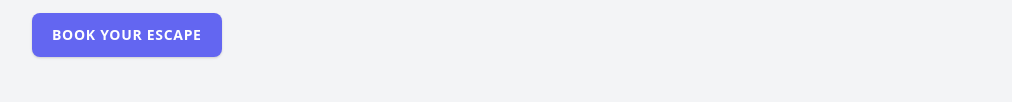
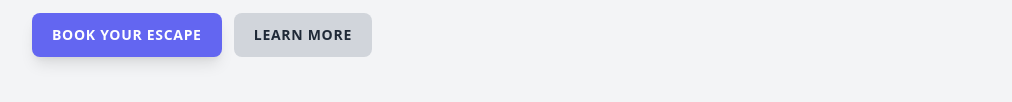
Before and after one commit to oktalk/using-tailwindcss, a website built with Vite: page index.html in a window 1280 px wide. Shown: the part 308-410 px from the top of the page, without its empty margins (128-1140 px from the left). Built offline with nearby package versions, Linux system fonts and the light colour scheme; files whose address does not match are found by name.

Commit message:
remove duplication with @apply

```diff
--- a/index.html
+++ b/index.html
@@ -27,9 +27,10 @@
         <p class="text-sm md:text-base text-gray-600 mb-4">Lorem ipsum dolor, sit amet consectetur adipisicing elit.
           Laudantium quisquam ducimus, necessitatibus tempore odit soluta ratione facilis reprehenderit cum, ad nostrum,
           temporibus possimus repellendus officiis sunt impedit neque excepturi voluptatibus!</p>
-        <a href="#"
-          class="transform hover:-translate-y-0.5 transition hover:bg-indigo-400 focus:outline-none focus:ring focus:ring-offset-2 focus:ring-indigo-500 focus:ring-opacity-50 active:bg-indigo-500 inline-block px-5 py-3 shadow uppercase tracking-wider font-semibold text-sm bg-indigo-500 text-white rounded-lg">Book
-          your escape</a>
+        <div class="space-x-2">
+          <a href="#" class="btn btn-primary shadow-lg transform hover:-translate-y-0.5 transition">Book your escape</a>
+          <a href="#" class="btn btn-secondary">Learn more</a>
+        </div>
       </div>
     </div>
   </div>
--- a/styles/app.css
+++ b/styles/app.css
@@ -12,3 +12,15 @@
 
 /* Full list of utilities */
 @tailwind utilities;
+
+@layer components {
+  .btn {
+    @apply focus:outline-none focus:ring focus:ring-offset-2 inline-block px-5 py-3 uppercase tracking-wider font-semibold text-sm rounded-lg;
+  }
+  .btn-primary {
+    @apply hover:bg-indigo-400 focus:ring-indigo-500 focus:ring-opacity-50 active:bg-indigo-500 bg-indigo-500 text-white;
+  }
+  .btn-secondary {
+    @apply hover:bg-gray-200 focus:ring-gray-300 focus:ring-opacity-50 active:bg-gray-400 bg-gray-300 text-gray-800;
+  }
+}
```
